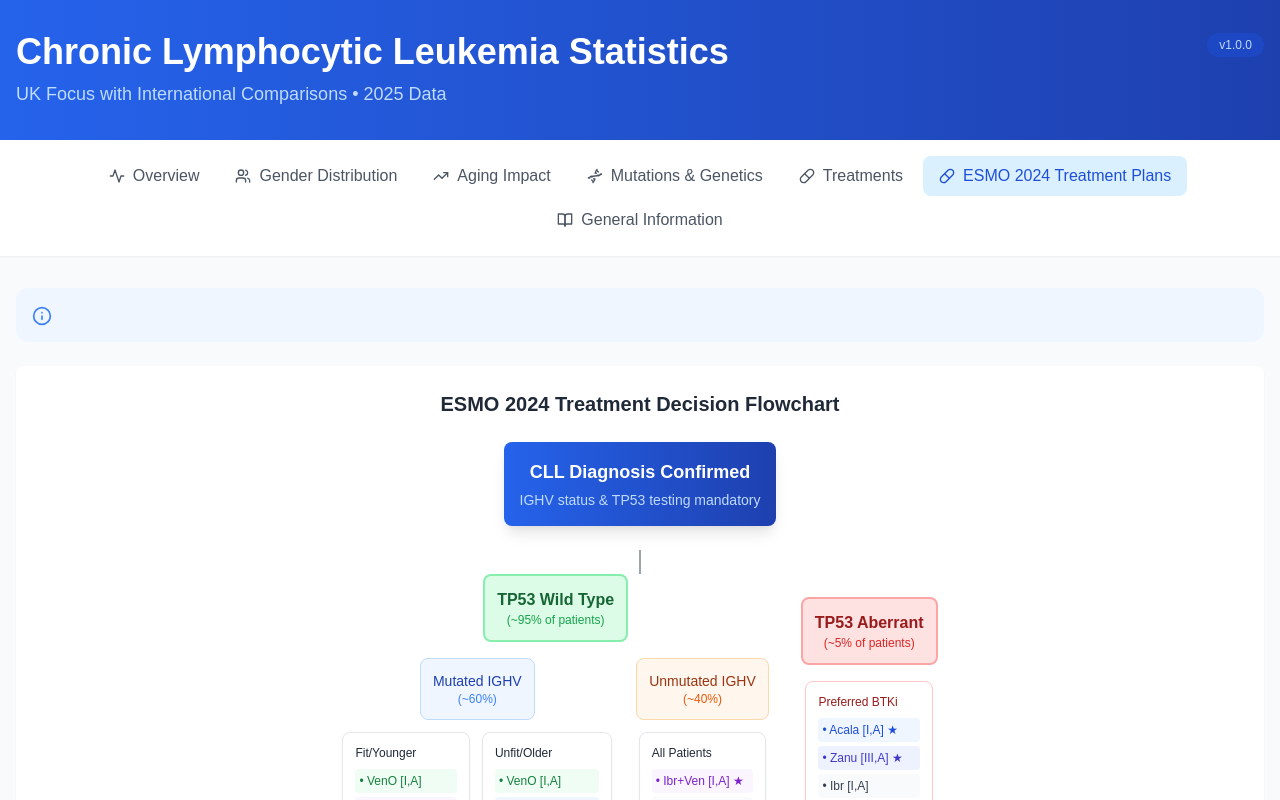
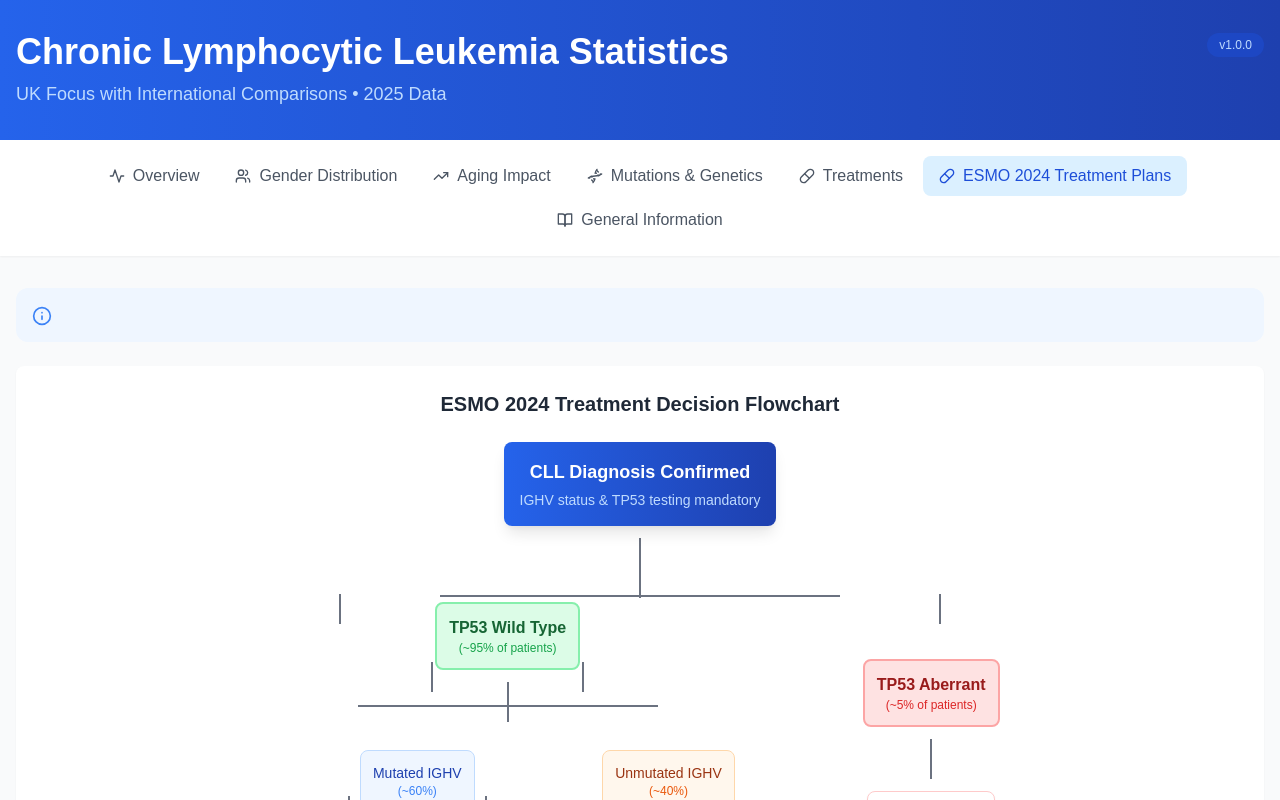
Before and after one commit to Panosero/cll_dashboard, a React (Create React App) app in the folder cll-dashboard/: page / in a window 1280 px wide. Both pictures are taken after a click on the button "ESMO 2024 Treatment Plans". Shown: the top 800 px of the page. Built offline with nearby package versions, Linux system fonts and the light colour scheme.

Commit message:
Fix hierarchical flowchart connecting lines with proper SVG implementation

```diff
--- a/cll-dashboard/src/components/CLLDashboard.js
+++ b/cll-dashboard/src/components/CLLDashboard.js
@@ -894,38 +894,91 @@ const CLLDashboard = () => {
                 <h3 className="text-xl font-semibold text-gray-800 mb-6 text-center">ESMO 2024 Treatment Decision Flowchart</h3>
 
                 {/* Root Node - CLL Diagnosis */}
-                <div className="flex flex-col items-center">
-                    <div className="bg-gradient-to-r from-blue-600 to-blue-800 text-white rounded-lg p-4 mb-6 shadow-lg">
+                <div className="relative flex flex-col items-center">
+                    <div className="bg-gradient-to-r from-blue-600 to-blue-800 text-white rounded-lg p-4 mb-3 shadow-lg z-10">
                         <h4 className="font-bold text-lg text-center">CLL Diagnosis Confirmed</h4>
                         <p className="text-sm text-center text-blue-100 mt-1">IGHV status & TP53 testing mandatory</p>
                     </div>
 
+                    {/* Connecting Lines and Decision Tree */}
+                    <div className="relative w-full">
+                        {/* Main vertical line from root */}
+                        <svg className="absolute top-0 left-1/2 transform -translate-x-1/2" width="4" height="60" style={{ zIndex: 1 }}>
+                            <line x1="2" y1="0" x2="2" y2="60" stroke="#6B7280" strokeWidth="2"/>
+                        </svg>
+
+                        {/* Horizontal branching line for TP53 status */}
+                        <svg className="absolute top-14 left-1/2 transform -translate-x-1/2" width="400" height="4" style={{ zIndex: 1 }}>
+                            <line x1="0" y1="2" x2="400" y2="2" stroke="#6B7280" strokeWidth="2"/>
+                        </svg>
+
+                        {/* Vertical lines to TP53 boxes */}
+                        <svg className="absolute top-14 left-1/4 transform -translate-x-1/2" width="4" height="30" style={{ zIndex: 1 }}>
+                            <line x1="2" y1="0" x2="2" y2="30" stroke="#6B7280" strokeWidth="2"/>
+                        </svg>
+                        <svg className="absolute top-14 right-1/4 transform translate-x-1/2" width="4" height="30" style={{ zIndex: 1 }}>
+                            <line x1="2" y1="0" x2="2" y2="30" stroke="#6B7280" strokeWidth="2"/>
+                        </svg>
+
                         {/* First Decision Branch - TP53 Status */}
-                    <div className="relative mb-6">
-                        {/* Connecting Line */}
-                        <div className="absolute left-1/2 transform -translate-x-px top-0 h-6 w-0.5 bg-gray-400"></div>
-
-                        <div className="flex items-center gap-8 mt-6">
+                        <div className="relative mt-16 mb-6">
+                            <div className="flex justify-center items-center gap-32">
                                 {/* TP53 Wild Type Branch */}
-                            <div className="flex flex-col items-center">
-                                <div className="bg-green-100 border-2 border-green-300 rounded-lg p-3 mb-4">
+                                <div className="flex flex-col items-center relative">
+                                    <div className="bg-green-100 border-2 border-green-300 rounded-lg p-3 mb-4 z-10">
                                         <h5 className="font-semibold text-green-800 text-center">TP53 Wild Type</h5>
                                         <p className="text-xs text-green-600 text-center">(~95% of patients)</p>
                                     </div>
 
+                                    {/* Vertical line to IGHV branches */}
+                                    <svg className="absolute top-20 left-1/2 transform -translate-x-1/2" width="4" height="40" style={{ zIndex: 1 }}>
+                                        <line x1="2" y1="0" x2="2" y2="40" stroke="#6B7280" strokeWidth="2"/>
+                                    </svg>
+
+                                    {/* Horizontal line for IGHV branching */}
+                                    <svg className="absolute top-14 left-1/2 transform -translate-x-1/2" width="300" height="4" style={{ zIndex: 1, marginTop: '46px' }}>
+                                        <line x1="0" y1="2" x2="300" y2="2" stroke="#6B7280" strokeWidth="2"/>
+                                    </svg>
+
+                                    {/* Vertical lines to IGHV boxes */}
+                                    <svg className="absolute left-1/3 transform -translate-x-1/2" width="4" height="30" style={{ zIndex: 1, top: '60px' }}>
+                                        <line x1="2" y1="0" x2="2" y2="30" stroke="#6B7280" strokeWidth="2"/>
+                                    </svg>
+                                    <svg className="absolute right-1/3 transform translate-x-1/2" width="4" height="30" style={{ zIndex: 1, top: '60px' }}>
+                                        <line x1="2" y1="0" x2="2" y2="30" stroke="#6B7280" strokeWidth="2"/>
+                                    </svg>
+
                                     {/* IGHV Status Branch */}
-                                <div className="flex gap-6">
+                                    <div className="flex gap-12 mt-16">
                                         {/* Mutated IGHV */}
-                                    <div className="flex flex-col items-center">
-                                        <div className="bg-blue-50 border border-blue-200 rounded-lg p-3 mb-3">
+                                        <div className="flex flex-col items-center relative">
+                                            <div className="bg-blue-50 border border-blue-200 rounded-lg p-3 mb-4 z-10">
                                                 <h6 className="font-medium text-blue-800 text-sm text-center">Mutated IGHV</h6>
                                                 <p className="text-xs text-blue-600 text-center">(~60%)</p>
                                             </div>
 
+                                            {/* Vertical line to fitness assessment */}
+                                            <svg className="absolute top-16 left-1/2 transform -translate-x-1/2" width="4" height="30" style={{ zIndex: 1 }}>
+                                                <line x1="2" y1="0" x2="2" y2="30" stroke="#6B7280" strokeWidth="2"/>
+                                            </svg>
+
+                                            {/* Horizontal line for fitness branching */}
+                                            <svg className="absolute top-12 left-1/2 transform -translate-x-1/2" width="200" height="4" style={{ zIndex: 1, marginTop: '34px' }}>
+                                                <line x1="0" y1="2" x2="200" y2="2" stroke="#6B7280" strokeWidth="2"/>
+                                            </svg>
+
+                                            {/* Vertical lines to fitness boxes */}
+                                            <svg className="absolute left-1/4 transform -translate-x-1/2" width="4" height="20" style={{ zIndex: 1, top: '46px' }}>
+                                                <line x1="2" y1="0" x2="2" y2="20" stroke="#6B7280" strokeWidth="2"/>
+                                            </svg>
+                                            <svg className="absolute right-1/4 transform translate-x-1/2" width="4" height="20" style={{ zIndex: 1, top: '46px' }}>
+                                                <line x1="2" y1="0" x2="2" y2="20" stroke="#6B7280" strokeWidth="2"/>
+                                            </svg>
+
                                             {/* Fitness Assessment */}
-                                        <div className="flex gap-3">
+                                            <div className="flex gap-4 mt-12">
                                                 {/* Fit Patients */}
-                                            <div className="bg-white border border-gray-200 rounded-lg p-3 shadow-sm max-w-xs">
+                                                <div className="bg-white border border-gray-200 rounded-lg p-3 shadow-sm max-w-xs z-10">
                                                     <h7 className="font-medium text-gray-800 text-xs mb-2 block">Fit/Younger</h7>
                                                     <div className="space-y-1 text-xs">
                                                         <div className="bg-green-50 p-1 rounded text-green-700">• VenO [I,A]</div>
@@ -937,7 +990,7 @@ const CLLDashboard = () => {
                                                 </div>
 
                                                 {/* Unfit Patients */}
-                                            <div className="bg-white border border-gray-200 rounded-lg p-3 shadow-sm max-w-xs">
+                                                <div className="bg-white border border-gray-200 rounded-lg p-3 shadow-sm max-w-xs z-10">
                                                     <h7 className="font-medium text-gray-800 text-xs mb-2 block">Unfit/Older</h7>
                                                     <div className="space-y-1 text-xs">
                                                         <div className="bg-green-50 p-1 rounded text-green-700">• VenO [I,A]</div>
@@ -950,14 +1003,19 @@ const CLLDashboard = () => {
                                         </div>
 
                                         {/* Unmutated IGHV */}
-                                    <div className="flex flex-col items-center">
-                                        <div className="bg-orange-50 border border-orange-200 rounded-lg p-3 mb-3">
+                                        <div className="flex flex-col items-center relative">
+                                            <div className="bg-orange-50 border border-orange-200 rounded-lg p-3 mb-4 z-10">
                                                 <h6 className="font-medium text-orange-800 text-sm text-center">Unmutated IGHV</h6>
                                                 <p className="text-xs text-orange-600 text-center">(~40%)</p>
                                             </div>
 
+                                            {/* Vertical line to treatment options */}
+                                            <svg className="absolute top-16 left-1/2 transform -translate-x-1/2" width="4" height="30" style={{ zIndex: 1 }}>
+                                                <line x1="2" y1="0" x2="2" y2="30" stroke="#6B7280" strokeWidth="2"/>
+                                            </svg>
+
                                             {/* Treatment Options for Unmutated */}
-                                        <div className="bg-white border border-gray-200 rounded-lg p-3 shadow-sm max-w-xs">
+                                            <div className="bg-white border border-gray-200 rounded-lg p-3 shadow-sm max-w-xs mt-8 z-10">
                                                 <h7 className="font-medium text-gray-800 text-xs mb-2 block">All Patients</h7>
                                                 <div className="space-y-1 text-xs">
                                                     <div className="bg-purple-50 p-1 rounded text-purple-700 font-medium">• Ibr+Ven [I,A] ★</div>
@@ -972,14 +1030,19 @@ const CLLDashboard = () => {
                                 </div>
 
                                 {/* TP53 Aberrant Branch */}
-                            <div className="flex flex-col items-center">
-                                <div className="bg-red-100 border-2 border-red-300 rounded-lg p-3 mb-4">
+                                <div className="flex flex-col items-center relative">
+                                    <div className="bg-red-100 border-2 border-red-300 rounded-lg p-3 mb-4 z-10">
                                         <h5 className="font-semibold text-red-800 text-center">TP53 Aberrant</h5>
                                         <p className="text-xs text-red-600 text-center">(~5% of patients)</p>
                                     </div>
 
+                                    {/* Vertical line to treatment options */}
+                                    <svg className="absolute top-20 left-1/2 transform -translate-x-1/2" width="4" height="40" style={{ zIndex: 1 }}>
+                                        <line x1="2" y1="0" x2="2" y2="40" stroke="#6B7280" strokeWidth="2"/>
+                                    </svg>
+
                                     {/* TP53 Treatment Options */}
-                                <div className="bg-white border border-red-200 rounded-lg p-3 shadow-sm max-w-xs">
+                                    <div className="bg-white border border-red-200 rounded-lg p-3 shadow-sm max-w-xs mt-12 z-10">
                                         <h7 className="font-medium text-red-800 text-xs mb-2 block">Preferred BTKi</h7>
                                         <div className="space-y-1 text-xs">
                                             <div className="bg-blue-50 p-1 rounded text-blue-700 font-medium">• Acala [I,A] ★</div>
@@ -990,6 +1053,7 @@ const CLLDashboard = () => {
                                         <div className="space-y-1 text-xs">
                                             <div className="bg-green-50 p-1 rounded text-green-700">• Ven (cont) [III,A]</div>
                                             <div className="bg-purple-50 p-1 rounded text-purple-700">• Ibr+Ven [III,A]</div>
+                                        </div>
                                     </div>
                                 </div>
                             </div>
```
Lines whose indentation alone changed are shown as unchanged.
